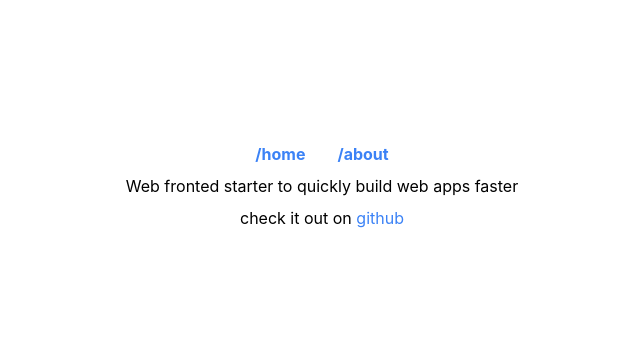
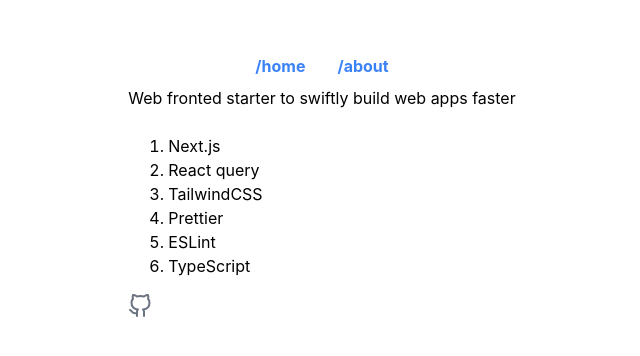
Before and after one commit to veritem/upro, a Next.js app: page /about in a window 1280 px wide. Shown: the part 214-570 px from the top of the page, without its empty margins (318-958 px from the left). Built offline with nearby package versions, Linux system fonts and the light colour scheme.

Commit message:
fix: update readme

```diff
--- a/src/pages/about.tsx
+++ b/src/pages/about.tsx
@@ -1,8 +1,9 @@
 import Nav from '@/components/Nav'
-import { NextPage } from 'next'
+import {NextPage} from 'next'
 import Head from 'next/head'
 import Link from 'next/link'
-import { Fragment } from 'react'
+import {Fragment} from 'react'
+import {GitHub} from 'react-feather'
 
 const About: NextPage = () => {
     return (
@@ -14,12 +15,36 @@ const About: NextPage = () => {
             <section className="font-primary text-center grid place-content-center h-screen w-screen">
                 <Nav />
                 <p className="py-2">
-                    Web fronted starter to quickly build web apps faster
+                    Web fronted starter to swiftly build web apps faster
                 </p>
-                <p>
-                    check it out on{' '}
+
+                <ul className="text-left py-4 list-decimal px-10">
+                    <li>
+                        Next.js
+                    </li>
+                    <li>
+
+                        React query
+                    </li>
+
+                    <li>
+                        TailwindCSS
+                    </li>
+                    <li>
+                        Prettier
+                    </li>
+                    <li>
+                        ESLint
+                    </li>
+                    <li>
+
+                        TypeScript
+                    </li></ul>
+
+
+                <p className="text-center">
                     <Link href="https://github.com/veritem/upro">
-                        <a className="text-blue-500">github</a>
+                        <a className="text-gray-500"><GitHub /></a>
                     </Link>
                 </p>
             </section>
```
Also changed, not shown: 1 other file (tests, documents, lock files or other folders).
